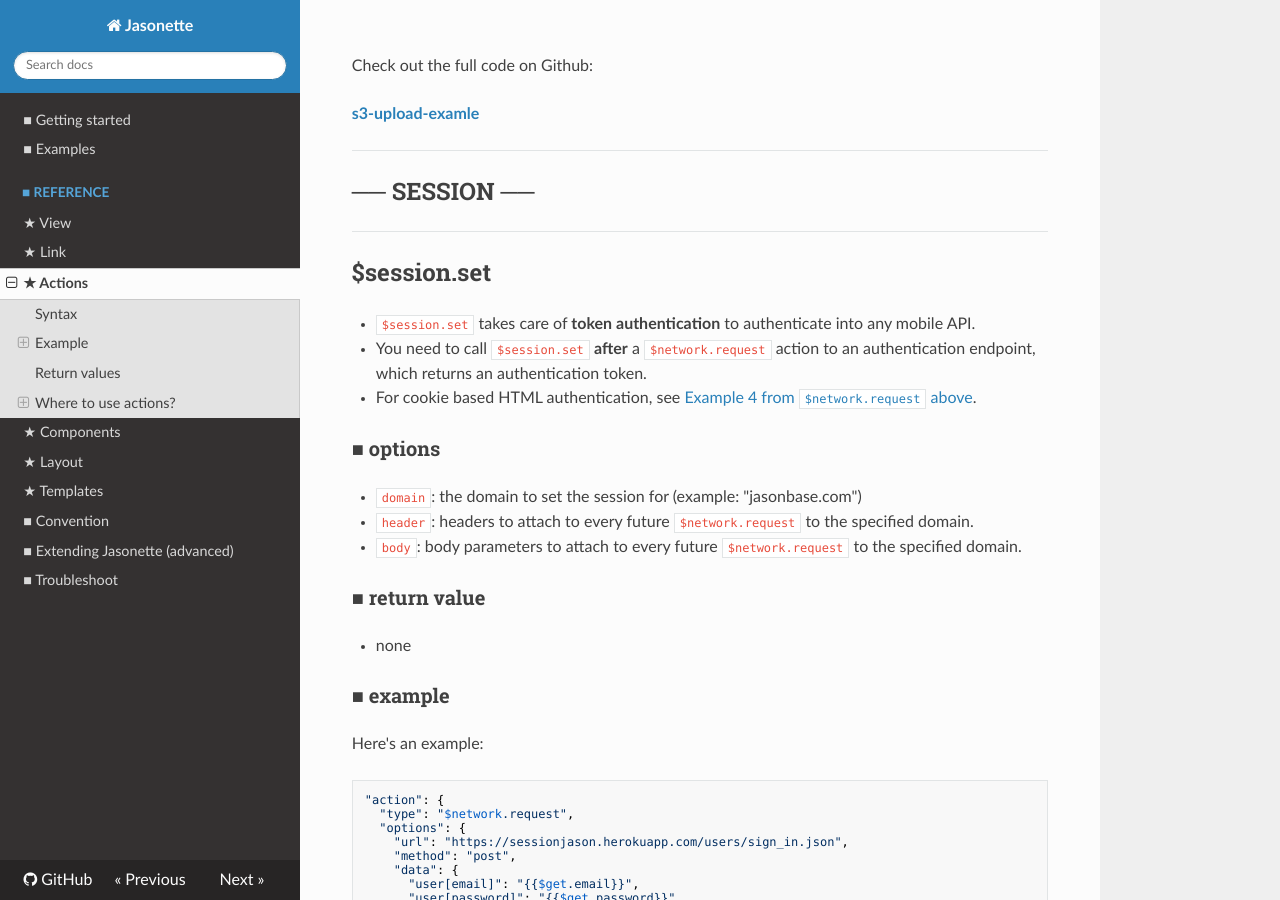
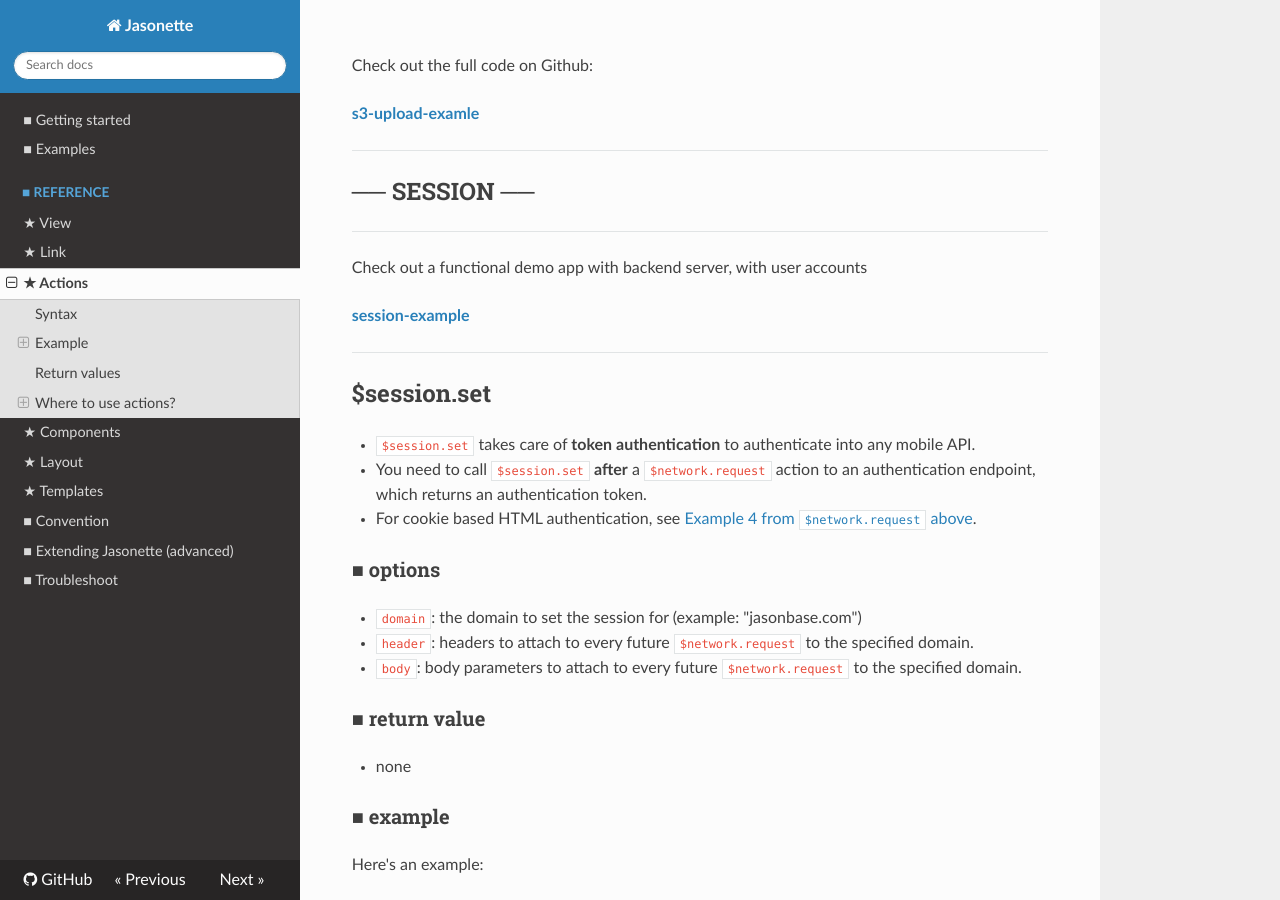
Before and after one commit to Jasonette/documentation, an MkDocs documentation site: the page built from docs/actions.md, in a window 1280 px wide and 900 px high, scrolled down 21930 px. Built offline with MkDocs 1.6.1, drawn with Linux system fonts in a browser that asks for light colours; nearby versions of some CDN libraries; old or Windows-style settings are respelled for this version of MkDocs; some of the changed text lies outside the part shown.

Commit message:
Add reference to the session demo app

```diff
--- a/docs/actions.md
+++ b/docs/actions.md
@@ -986,6 +986,12 @@ Check out the full code on Github:
 
 ---
 
+Check out a functional demo app with backend server, with user accounts
+
+**[session-example](https://github.com/gliechtenstein/jason.token.authentication.rails)**
+
+---
+
 ##$session.set
 - `$session.set` takes care of **token authentication** to authenticate into any mobile API.
 - You need to call `$session.set` **after** a `$network.request` action to an authentication endpoint, which returns an authentication token.
@@ -1124,6 +1130,13 @@ Just set the `options.type` as `html`.
     }
 
 ---
+
+Check out a functional demo app with backend server, with user accounts
+
+**[session-example](https://github.com/gliechtenstein/jason.token.authentication.rails)**
+
+---
+
 
 ##── VARIABLE ──
 Use $set and $get to set and get local variables.
```
